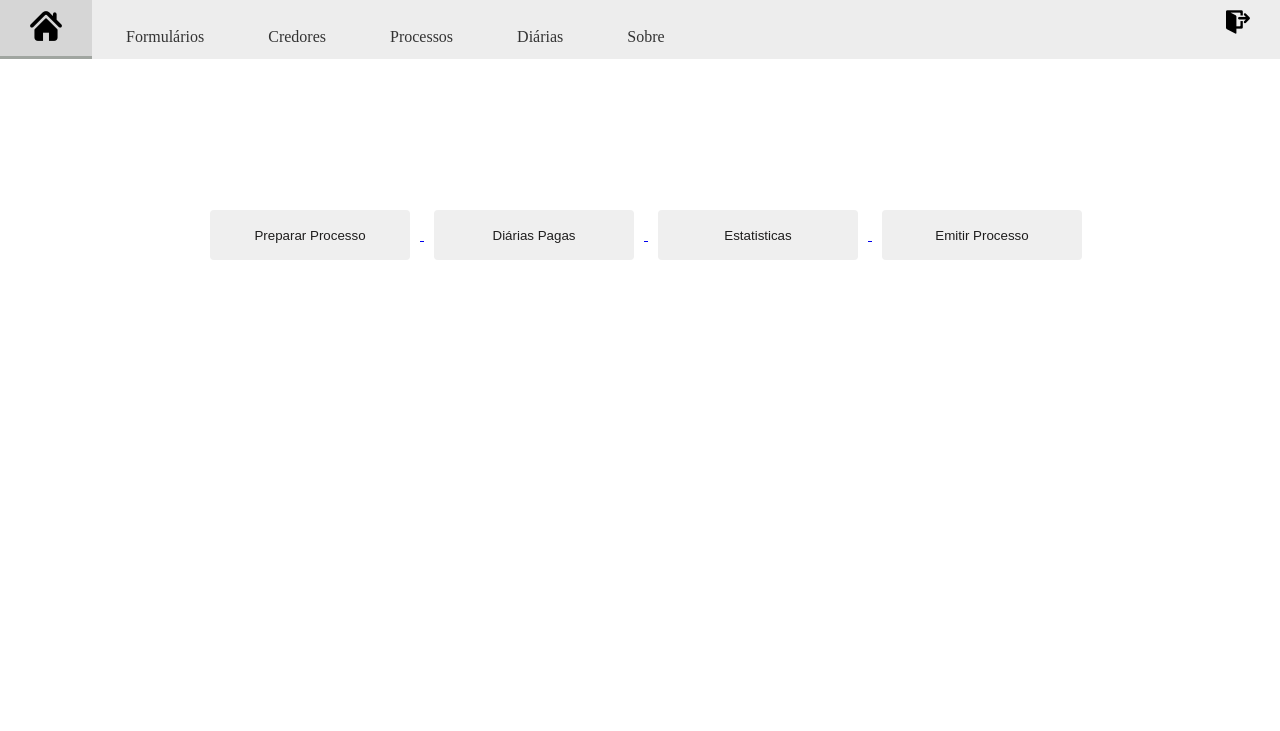
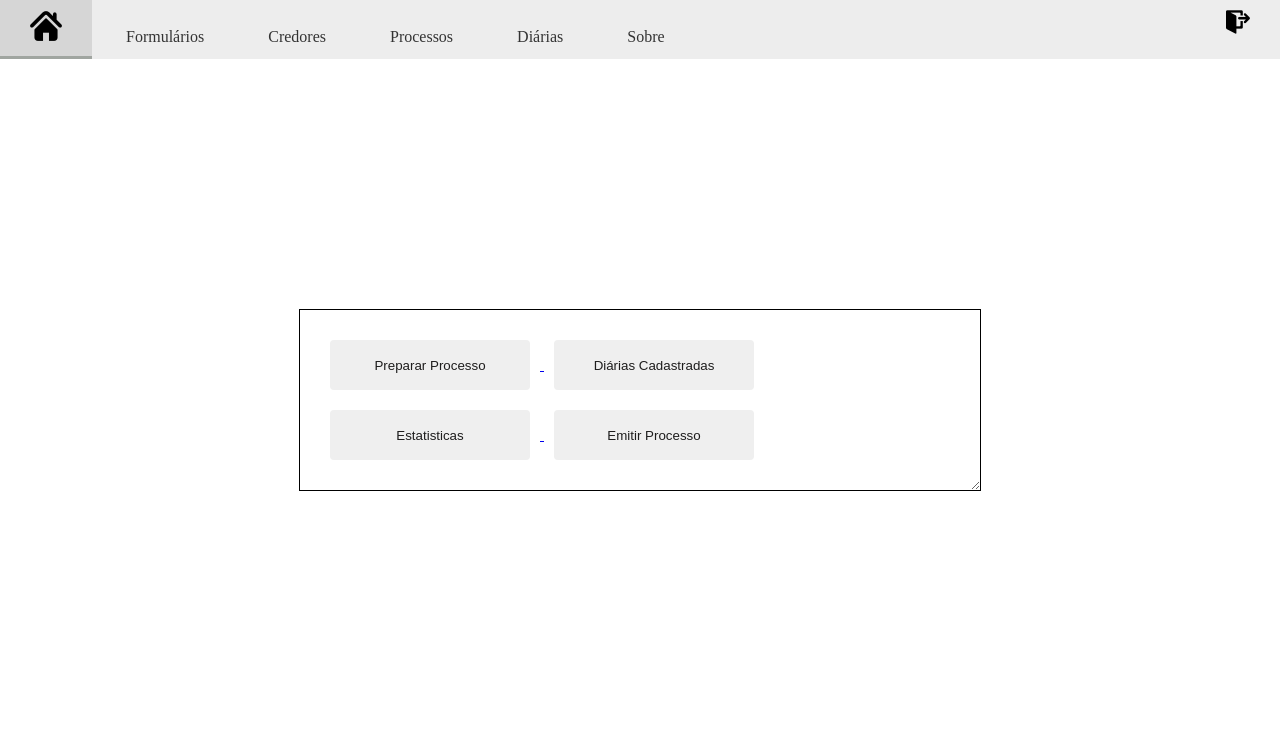
Before and after one commit to Givonaldo/Gerenciador-de-Processos-Financeiros, a Django app: page /diaria/ in a window 1280 px wide. Shown: the top 731 px of the page. Run offline with Django 3.2, Linux system fonts and the light colour scheme; a user stored in the database is signed in; parts of the project's set-up code (start-up, migrations or seed data) failed here and were passed over; some libraries are stand-ins or nearby versions.

Commit message:
Adição de novas funcionalidades

```diff
--- a/gerenciador_de_processos_orcamentario/gpo/core/static/css/estilo_botoes.css
+++ b/gerenciador_de_processos_orcamentario/gpo/core/static/css/estilo_botoes.css
@@ -1,8 +1,4 @@
-.bt-container {
-    position: absolute;
-    left: 200px;
-	top: 200px;
- }
+
 .text-white-houve:hover,
 .bt {
   color: #1e1d1d !important;
@@ -26,9 +22,3 @@
   cursor: pointer;
   border-radius: 4px;
 }
-
-li.botao-home {
-
-    button.list-style-image: url('image/home.png');
-
-}
--- a/gerenciador_de_processos_orcamentario/gpo/core/static/css/estilo_pagina.css
+++ b/gerenciador_de_processos_orcamentario/gpo/core/static/css/estilo_pagina.css
@@ -86,3 +86,22 @@
     resize: both;
     overflow: auto;
 }
+
+.bt-container {
+    border: 1px solid black;
+    border-collapse: collapse;
+    width: 50%;
+    transform: translate(-50%, -50%);
+    position: absolute;
+    top: 50%;
+    left: 50%;
+    padding: 20px;
+    resize: both;
+    overflow: auto;
+ }
+
+ li.botao-home {
+
+    button.list-style-image: url('image/home.png');
+
+}
--- a/gerenciador_de_processos_orcamentario/gpo/diaria/forms.py
+++ b/gerenciador_de_processos_orcamentario/gpo/diaria/forms.py
@@ -20,4 +20,4 @@ class DiariaAddForm(ModelForm):
     '''
     class Meta:
         model = ProcessoDeDiaria
-        fields = ['credor', 'destino', 'descricao', 'data_saida', 'data_volta']
+        fields = ['credor', 'destino', 'numero_processo','numero_memorando','descricao', 'data_saida', 'data_volta']
--- a/gerenciador_de_processos_orcamentario/gpo/diaria/templates/diaria.html
+++ b/gerenciador_de_processos_orcamentario/gpo/diaria/templates/diaria.html
@@ -8,7 +8,7 @@
         <button class='bt'>Preparar Processo</button>
     </a>
     <a href="{% url 'diaria:diarias' %}">
-        <button class='bt'>Diárias Pagas</button>
+        <button class='bt'>Diárias Cadastradas</button>
     </a>
     <a href="#">
         <button class='bt'>Estatisticas</button>
--- a/gerenciador_de_processos_orcamentario/gpo/diaria/urls.py
+++ b/gerenciador_de_processos_orcamentario/gpo/diaria/urls.py
@@ -3,6 +3,9 @@ from gpo.diaria.views import *
 
 urlpatterns = [
     url(r'^diaria/add/', diaria_add, name='diaria_add'),
+    url(r'diaria/gerar_capa/$', gerar_capa, name='gerar_capa'),
+    url(r'diaria/gerar_memorando/$', gerar_memorando, name='gerar_memorando'),
+    url(r'diaria/gerar_relatorio/$', gerar_relatorio, name='gerar_relatorio'),
     url(r'^diaria/diarias', listagem_diarias, name='diarias'),
     url(r'^diaria/', diaria, name='diaria'),
 ]
--- a/gerenciador_de_processos_orcamentario/gpo/diaria/views.py
+++ b/gerenciador_de_processos_orcamentario/gpo/diaria/views.py
@@ -28,3 +28,28 @@ def listagem_diarias(request):
     except ProcessoDeDiaria.DoesNotExist:
         raise Http404(u"Diárias Não Existem.")
     return render(request, template_name)
+
+
+#Abaixo, metodos para geração de PDF aparti da tabela de listagem de diárias.
+
+def gerar_capa(request):
+    value = request.GET.get('value', '1')
+    try:
+        diarias = ProcessoDeDiaria.objects.all()
+        #Percorre todos os objetos do tipo Diaria e chama o método de gerar pdf para a diária selecionada
+        for a in diarias:
+            if a.credor.nome == value:
+                #Implementar a geração do PDF
+                print("++++++++++++++++++++++++++++++++")
+    except ProcessoDeDiaria.DoesNotExist:
+        raise Http404(u"Diárias Não Existem.")
+
+    template_name = 'diarias.html'
+    return render(request, template_name)
+
+
+def gerar_memorando(request):
+    pass
+
+def gerar_relatorio(request):
+    pass
```
Also changed, not shown: gerenciador_de_processos_orcamentario/gpo/diaria/templates/diarias.html (+3 -12 lines). Lines whose indentation alone changed are shown as unchanged.
